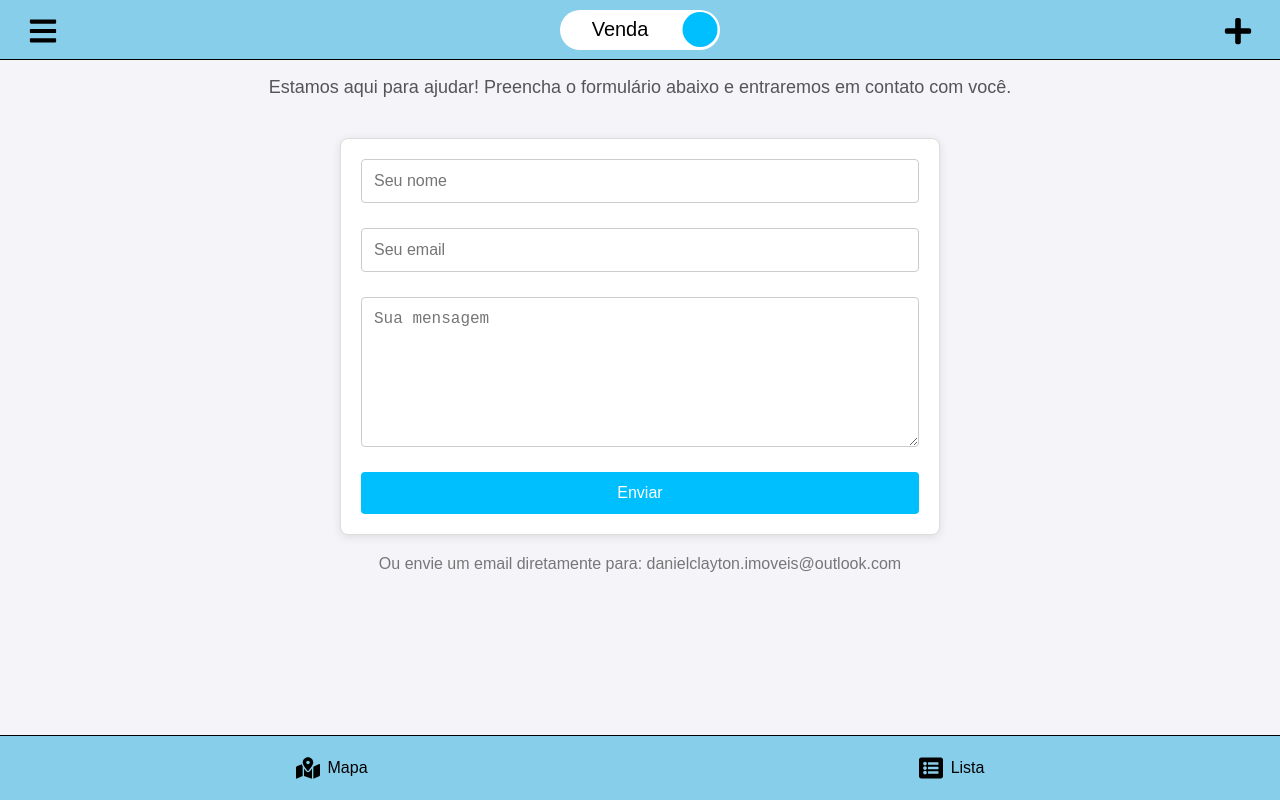
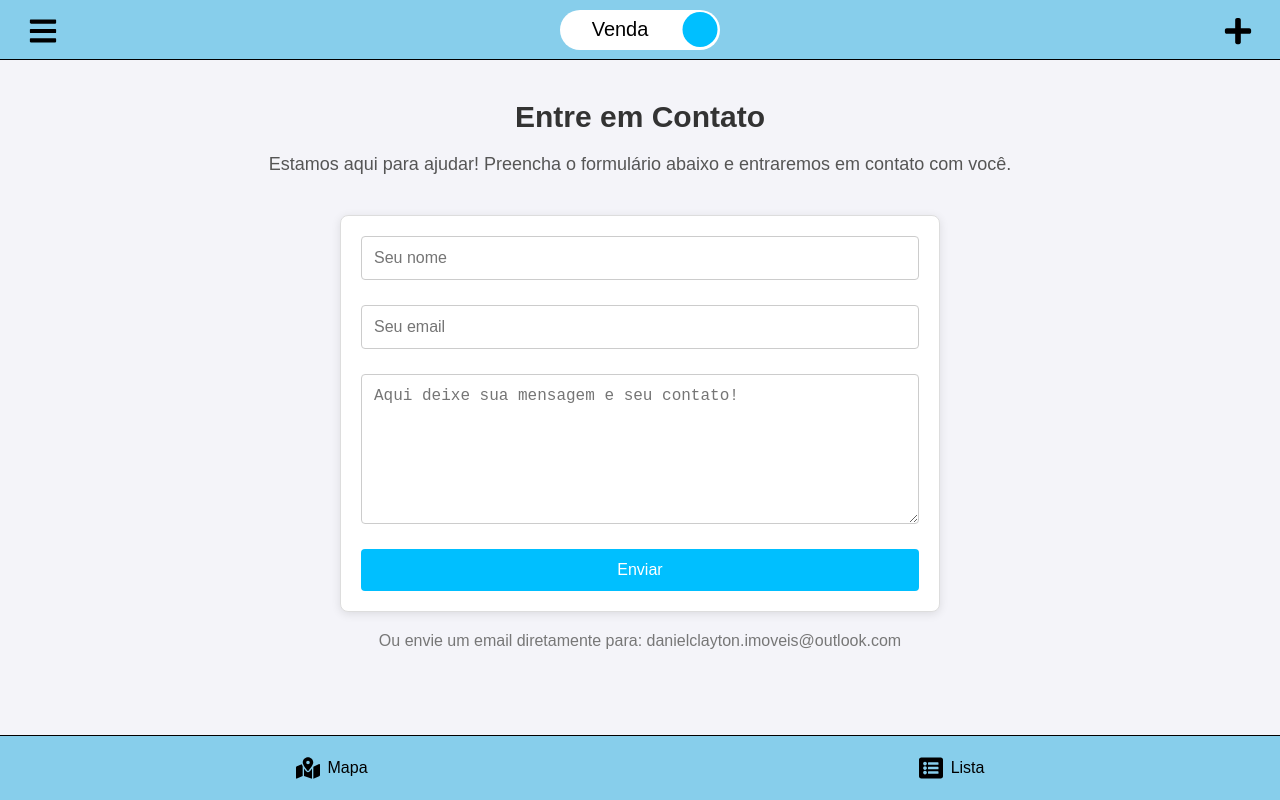
Before and after one commit to danielclaytonborgtx/CasaPerto, a React (Vite) app: page /contact in a window 1280 px wide. Built offline with nearby package versions, Linux system fonts and the light colour scheme.

Commit message:
commit61

```diff
--- a/src/pages/Contact/contact.tsx
+++ b/src/pages/Contact/contact.tsx
@@ -56,7 +56,7 @@ const Contato: React.FC = () => {
           required
         />
         <TextArea
-          placeholder="Sua mensagem"
+          placeholder="Aqui deixe sua mensagem e seu contato!"
           value={message}
           onChange={(e) => setMessage(e.target.value)}
           required
--- a/src/pages/Contact/styles.ts
+++ b/src/pages/Contact/styles.ts
@@ -8,6 +8,7 @@ export const Container = styled.div`
   min-height: 100vh;
   padding: 20px;
   box-sizing: border-box;
+  margin-top: 80px;
 `;
 
 export const ContactForm = styled.form`
@@ -74,7 +75,7 @@ export const SubmitButton = styled.button`
 `;
 
 export const Title = styled.h1`
-  font-size: 32px;
+  font-size: 30px;
   margin-bottom: 20px;
   text-align: center;
   color: #333;
```
